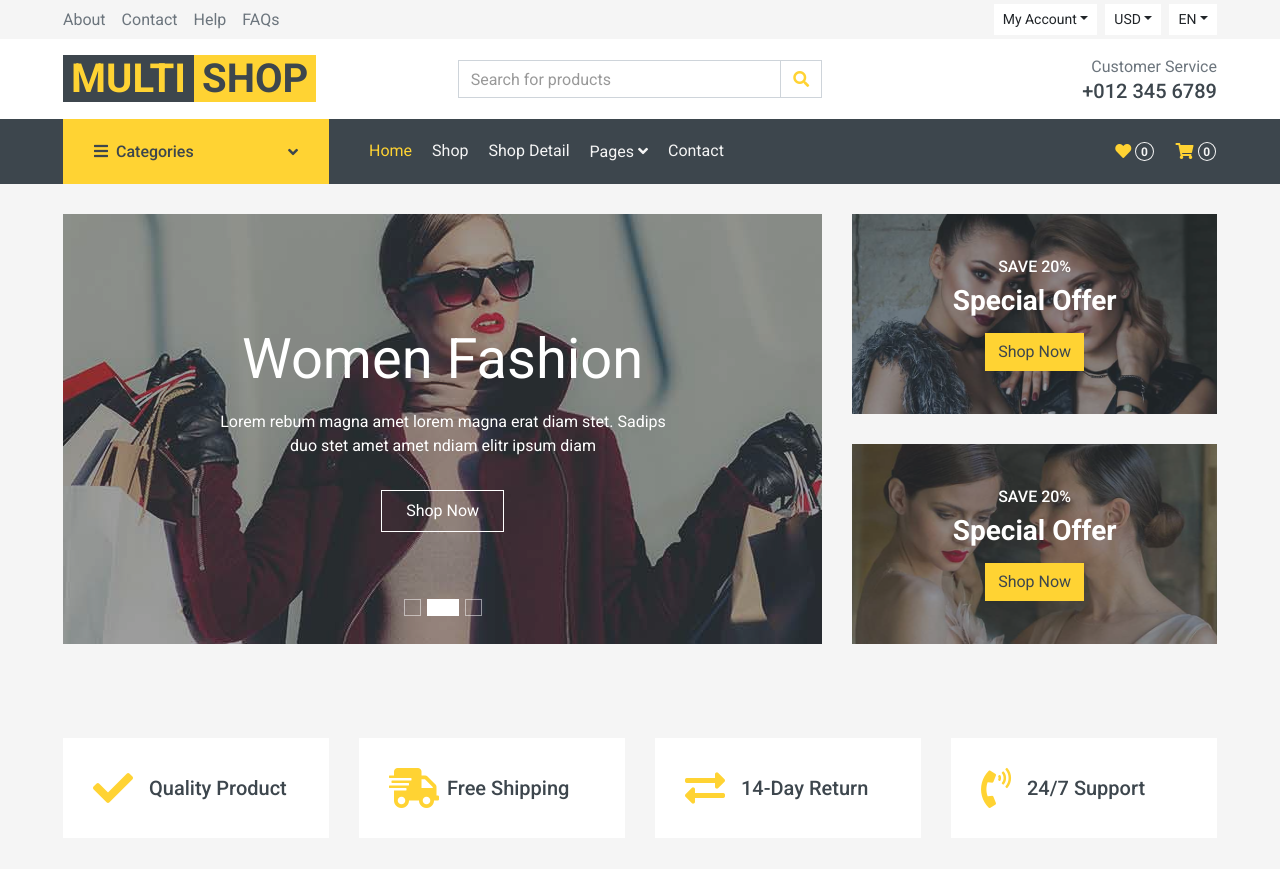
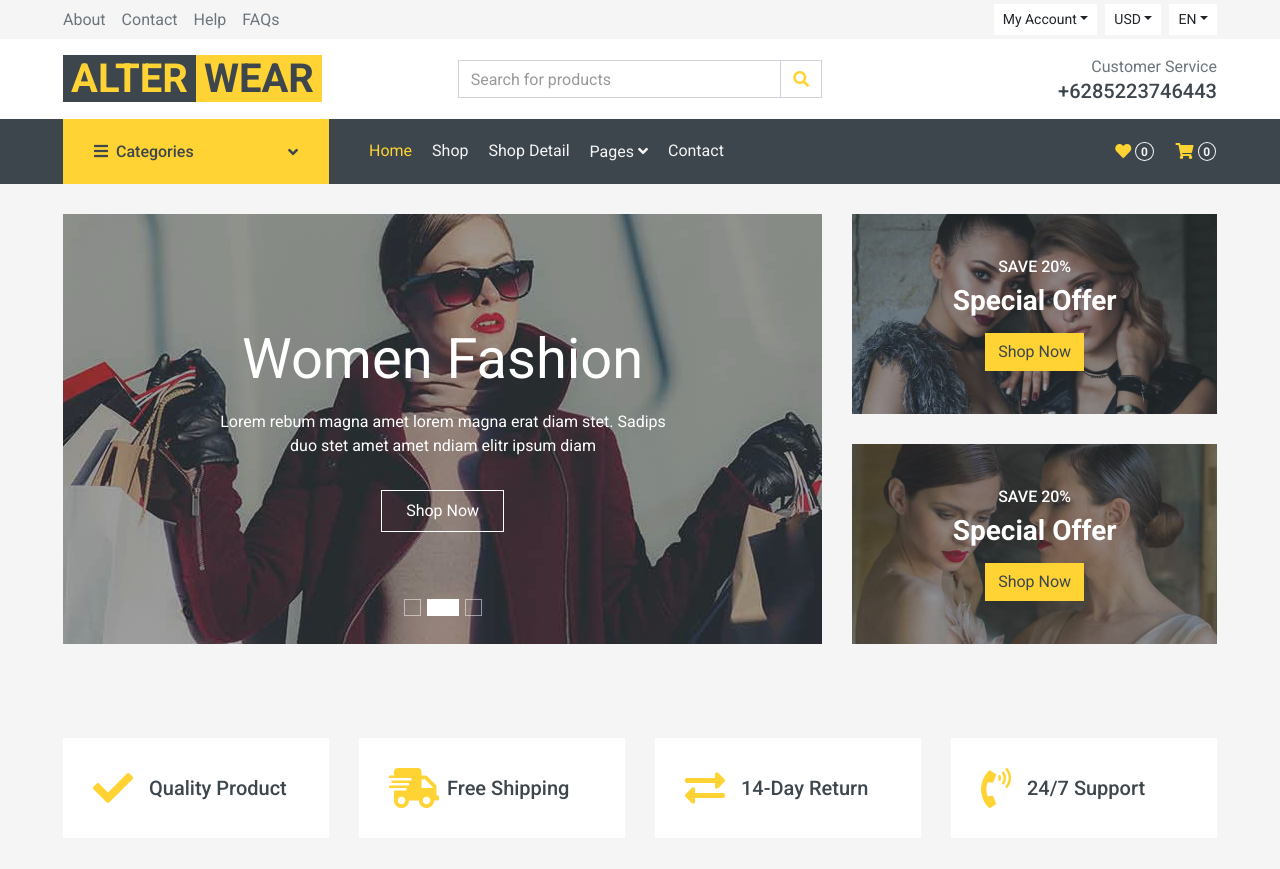
Before and after one commit to iszaenal/AlterWear, a plain HTML site: page index.html in a window 1280 px wide. Shown: the top 869 px of the page. Drawn offline with nearby package versions, Linux system fonts and the light colour scheme.

Commit message:
index.html

```diff
--- a/index.html
+++ b/index.html
@@ -3,7 +3,7 @@
 
 <head>
     <meta charset="utf-8">
-    <title>MultiShop - Online Shop Website Template</title>
+    <title>AlterWear - Online Shop Website</title>
     <meta content="width=device-width, initial-scale=1.0" name="viewport">
     <meta content="Free HTML Templates" name="keywords">
     <meta content="Free HTML Templates" name="description">
@@ -79,8 +79,8 @@
         <div class="row align-items-center bg-light py-3 px-xl-5 d-none d-lg-flex">
             <div class="col-lg-4">
                 <a href="" class="text-decoration-none">
-                    <span class="h1 text-uppercase text-primary bg-dark px-2">Multi</span>
-                    <span class="h1 text-uppercase text-dark bg-primary px-2 ml-n1">Shop</span>
+                    <span class="h1 text-uppercase text-primary bg-dark px-2">Alter</span>
+                    <span class="h1 text-uppercase text-dark bg-primary px-2 ml-n1">Wear</span>
                 </a>
             </div>
             <div class="col-lg-4 col-6 text-left">
@@ -97,7 +97,7 @@
             </div>
             <div class="col-lg-4 col-6 text-right">
                 <p class="m-0">Customer Service</p>
-                <h5 class="m-0">+012 345 6789</h5>
+                <h5 class="m-0">+6285223746443</h5>
             </div>
         </div>
     </div>
```
